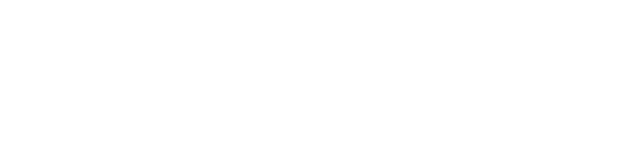
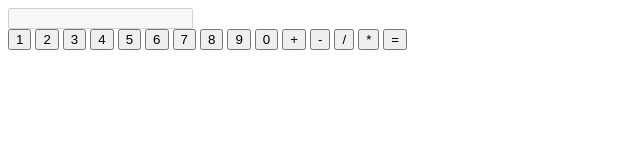
Before and after one commit to alejandro-larin/Calculadora, a plain HTML site: page index.html in a window 1280 px wide. Shown: the whole page, without its empty margins (0-640 px from the left). Drawn offline with Linux system fonts and the light colour scheme.

Commit message:
Create Structure HTML

```diff
--- a/index.html
+++ b/index.html
@@ -1,13 +1,36 @@
 <!DOCTYPE html>
 <html lang="en">
-<head>
-    <meta charset="UTF-8">
-    <meta name="viewport" content="width=device-width, initial-scale=1.0">
+  <head>
+    <meta charset="UTF-8" />
+    <meta name="viewport" content="width=device-width, initial-scale=1.0" />
     <title>Calculator</title>
-    <link rel="stylesheet" href="style.css">
-</head>
-<body>
+    <link rel="stylesheet" href="style.css" />
+  </head>
+  <body>
+    <div class="container">
+      <div class="panel">
+        <input type="text" id="window" class="window" disabled />
+      </div>
 
-    <script src=""></script>
-</body>
+      <div class="buttons">
+        <button class="button calculator" id="button_1">1</button>
+        <button class="button calculator" id="button_2">2</button>
+        <button class="button calculator" id="button_3">3</button>
+        <button class="button calculator" id="button_4">4</button>
+        <button class="button calculator" id="button_5">5</button>
+        <button class="button calculator" id="button_6">6</button>
+        <button class="button calculator" id="button_7">7</button>
+        <button class="button calculator" id="button_8">8</button>
+        <button class="button calculator" id="button_9">9</button>
+        <button class="button calculator" id="button_0">0</button>
+        <button class="button calculator" id="button_+">+</button>
+        <button class="button calculator" id="button_-">-</button>
+        <button class="button calculator" id="button_/">/</button>
+        <button class="button calculator" id="button_*">*</button>
+        <button class="button calculator" id="button_=">=</button>
+      </div>
+    </div>
+
+    <script src="script.js"></script>
+  </body>
 </html>
```
